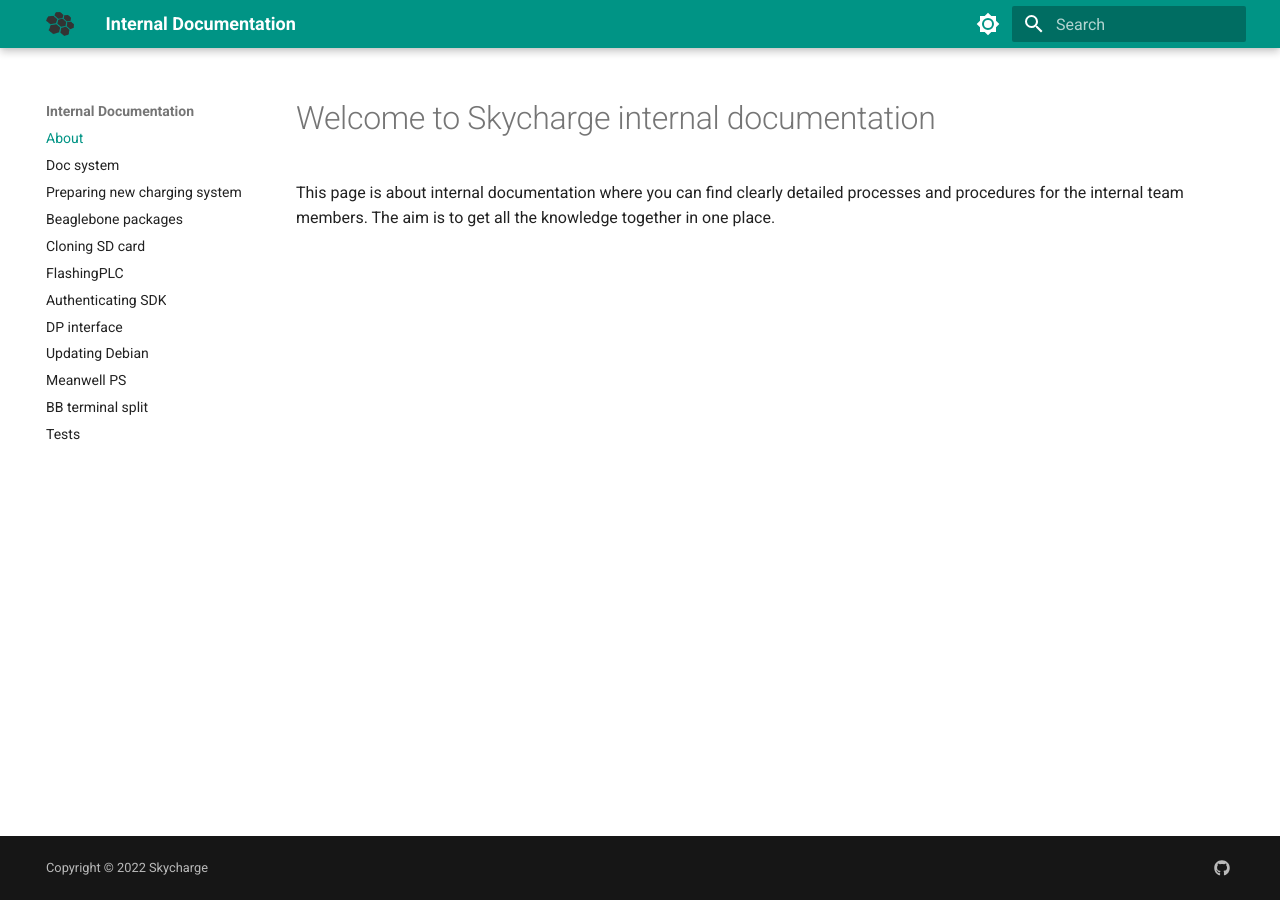
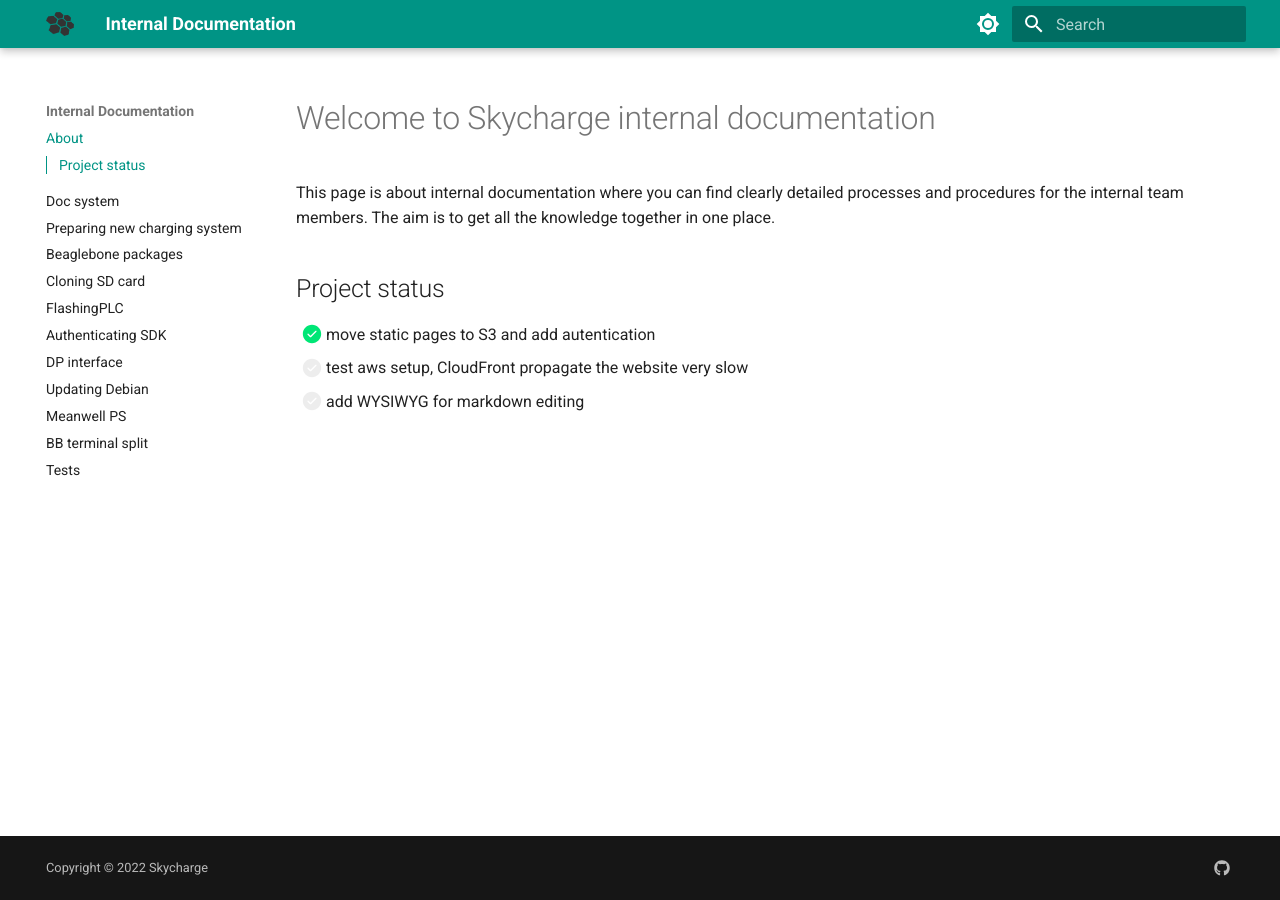
Before and after one commit to g-zajac/mkdosc-playground, an MkDocs documentation site: the page built from docs/index.md, in a window 1280 px wide. Built offline with MkDocs 1.6.1 and Material for MkDocs 9.7.7, drawn with Linux system fonts in a browser that asks for light colours.

Commit message:
add projet status

```diff
--- a/docs/index.md
+++ b/docs/index.md
@@ -8,3 +8,7 @@ The aim is to get all the knowledge together in one place.
 The Skycharge Documentation Center is a perfect place to explore and delve deeper into the potential of our products on the autonomus charging. Herein lies a set of comprehensive documents that provides the fundamentals and the specifications of our devices. Information curated here by our experts will help you initiate and build your next charging project.
 
  -->
+## Project status
+- [x] move static pages to S3 and add autentication
+- [ ] test aws setup, CloudFront propagate the website very slow
+- [ ] add WYSIWYG for markdown editing
```
